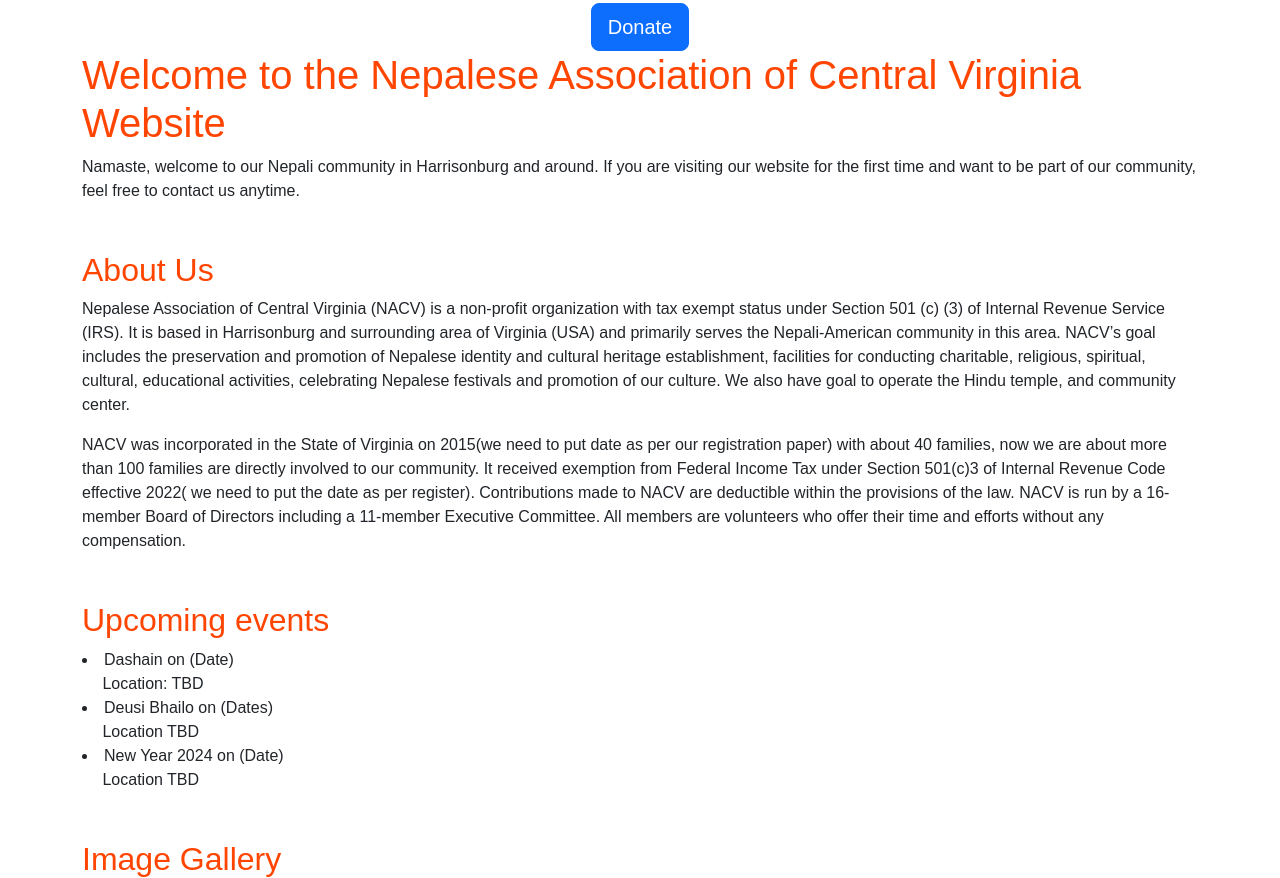
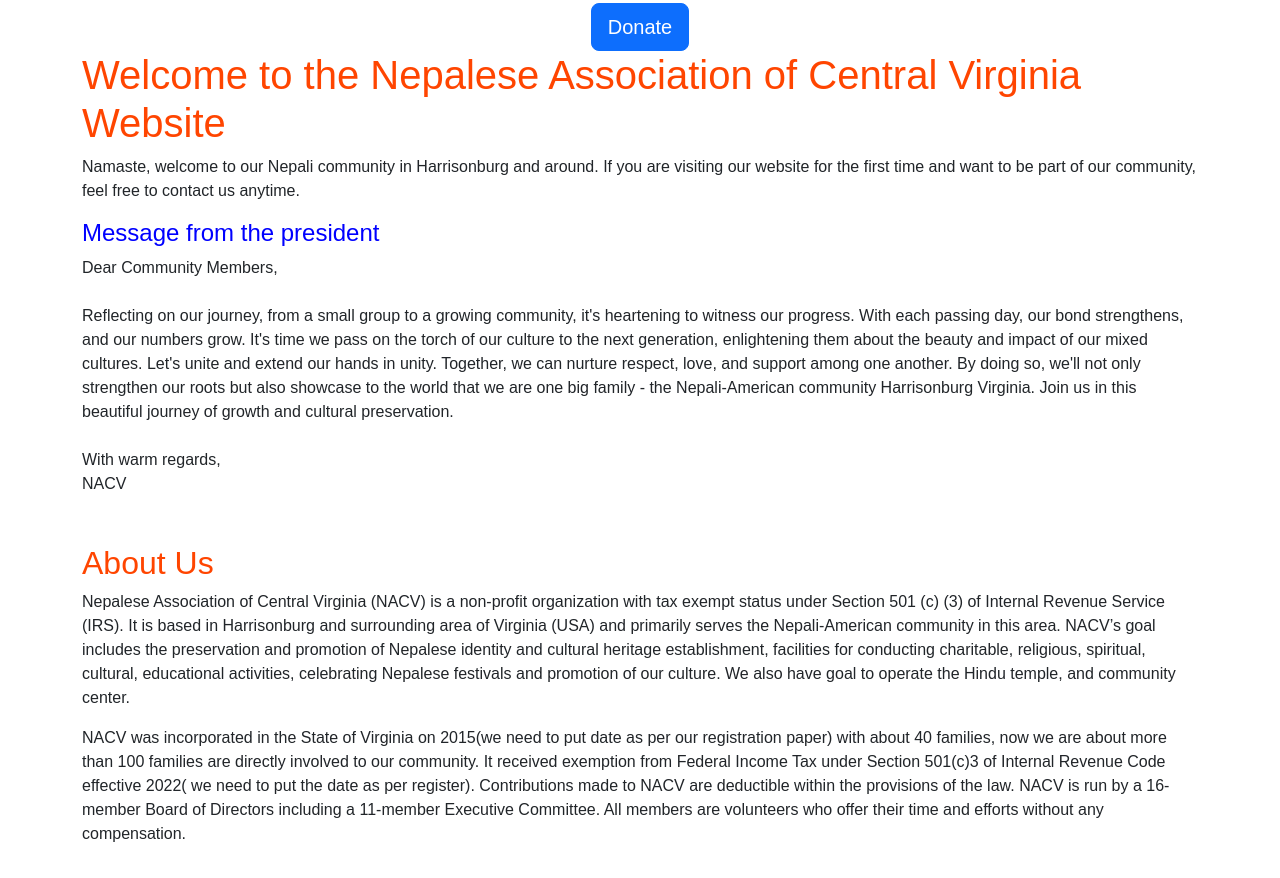
Before and after one commit to thefirstcommonname73/nepali-website, a plain HTML site: page index.html in a window 1280 px wide. Shown: the part 771-1649 px from the top of the page. Drawn offline with nearby package versions, Linux system fonts and the light colour scheme.

Commit message:
added message + donation page update

```diff
--- a/index.html
+++ b/index.html
@@ -48,6 +48,10 @@
       background-color: #CDCDCD;
     }
 
+    h4 {
+      color: blue;
+    }
+
     /* Add styles for other sections and elements as needed */
   </style>
 </head>
@@ -72,7 +76,7 @@
           <li class="nav-item btn"><a class="nav-link" href="#about">About Us</a></li>
           <li class="nav-item btn"><a class="nav-link" href="#contact">Contact</a></li>
           <li class="nav-item btn"><a class="nav-link" href="#events">Upcoming Events</a></li>
-          <li class="nav-item btn btn-outline-primary"><a class="nav-link" href="https://www.paypal.com/donate/?business=SFYW9P25DE454&no_recurring=0&item_name=Donation+to+the+Nepalese+Association+of+Central+Virginia&currency_code=USD">Donate</a></li>
+          <li class="nav-item btn btn-outline-primary"><a class="nav-link" href="https://www.paypal.com/donate/?business=VD78SSN792ALY&no_recurring=0&item_name=Nepalese+Association+of+Central+Virginia&currency_code=USD">Donate</a></li>
         </ul>
       </div>
     </div>
@@ -95,6 +99,21 @@
       </div>
     <h1>Welcome to the Nepalese Association of Central Virginia Website</h1>
     <p>Namaste, welcome to our Nepali community in Harrisonburg and around. If you are visiting our website for the first time and want to be part of our community, feel free to contact us anytime. </p>
+
+    <h4>Message from the president</h4>
+
+Dear Community Members,
+<br>
+<br>
+
+ Reflecting on our journey, from a small group to a growing community, it's heartening to witness our progress. With each passing day, our bond strengthens, and our numbers grow.
+It's time we pass on the torch of our culture to the next generation, enlightening them about the beauty and impact of our mixed cultures. Let's unite and extend our hands in unity.
+Together, we can nurture respect, love, and support among one another. By doing so, we'll not only strengthen our roots but also showcase to the world that we are one big family - the Nepali-American community Harrisonburg Virginia.
+ Join us in this beautiful journey of growth and cultural preservation.
+ <br><br>
+With warm regards,
+<br>
+NACV</p>
   </section>
   </div>
 
```
